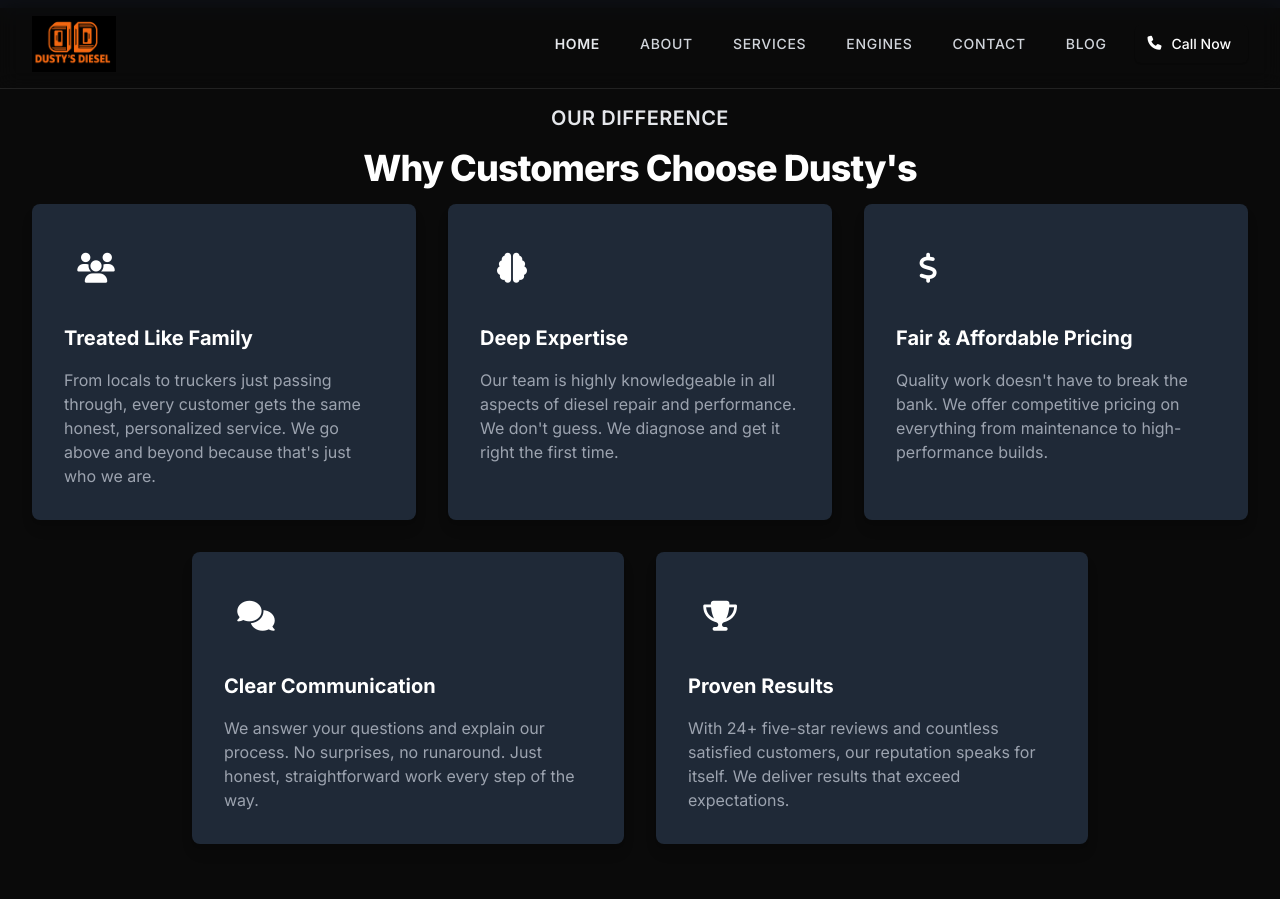
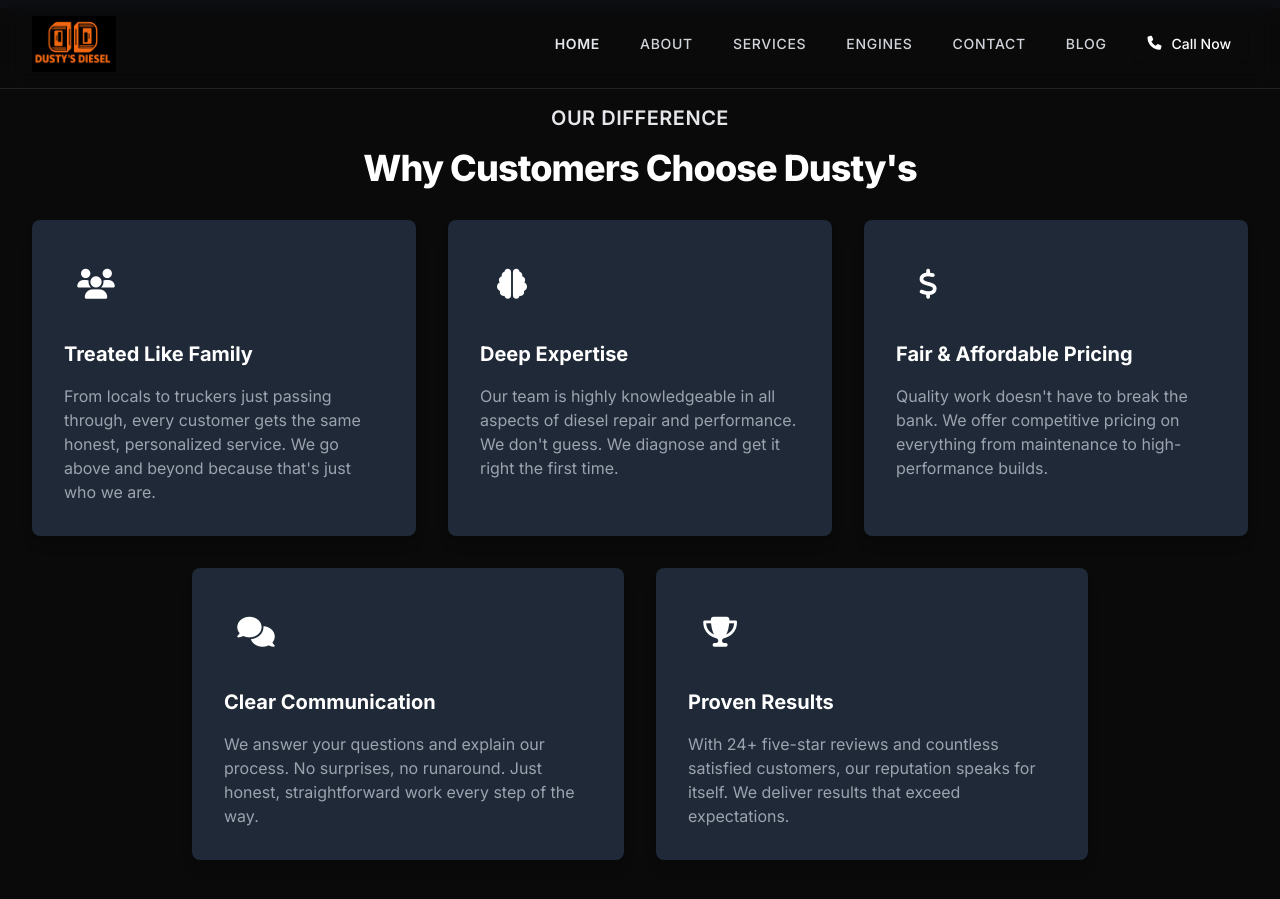
Before and after one commit to JamesBrownR/Dusty-s-Diesel, a Jekyll site: the page built from about/index.html, in a window 1280 px wide and 900 px high, scrolled down 1661 px. Built offline with Jekyll 4.4.1, drawn with Linux system fonts in a browser that asks for light colours; nearby versions of some CDN libraries.

Commit message:
Update index.html

```diff
--- a/about/index.html
+++ b/about/index.html
@@ -64,7 +64,7 @@
         </div>
 
         <!-- Top Row - 3 cards -->
-        <div class="mt-16 grid gap-8 md:grid-cols-2 lg:grid-cols-3" style="margin: 1rem 0;">
+        <div class="mt-16 grid gap-8 md:grid-cols-2 lg:grid-cols-3" style="margin: 2rem 0;">
             <!-- Feature 1 -->
             <div class="card-expand bg-gray-800 p-8 rounded-lg shadow-lg">
                 <div class="flex items-center justify-center h-16 w-16 rounded-md bg-brand-red text-white">
```
